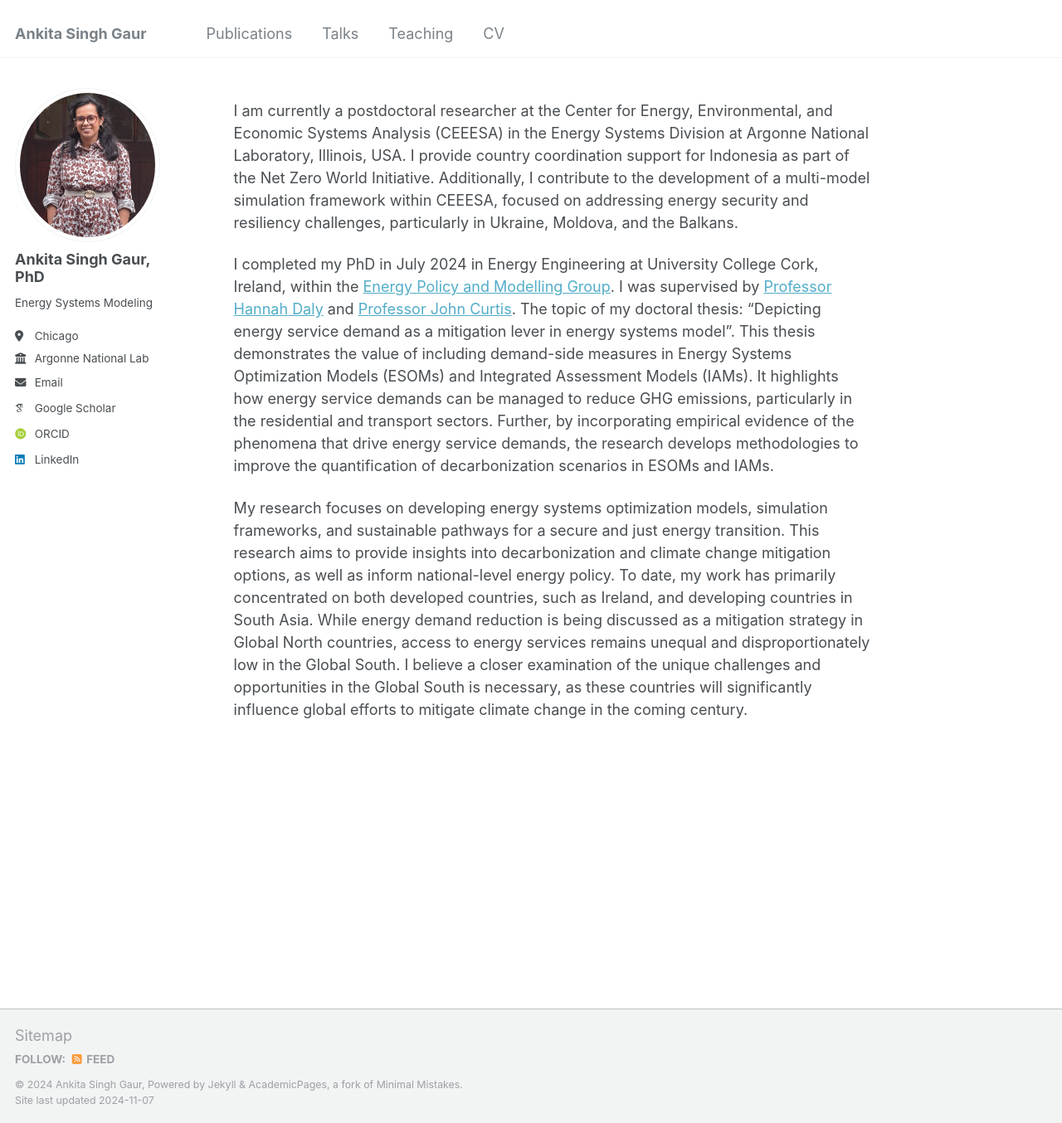
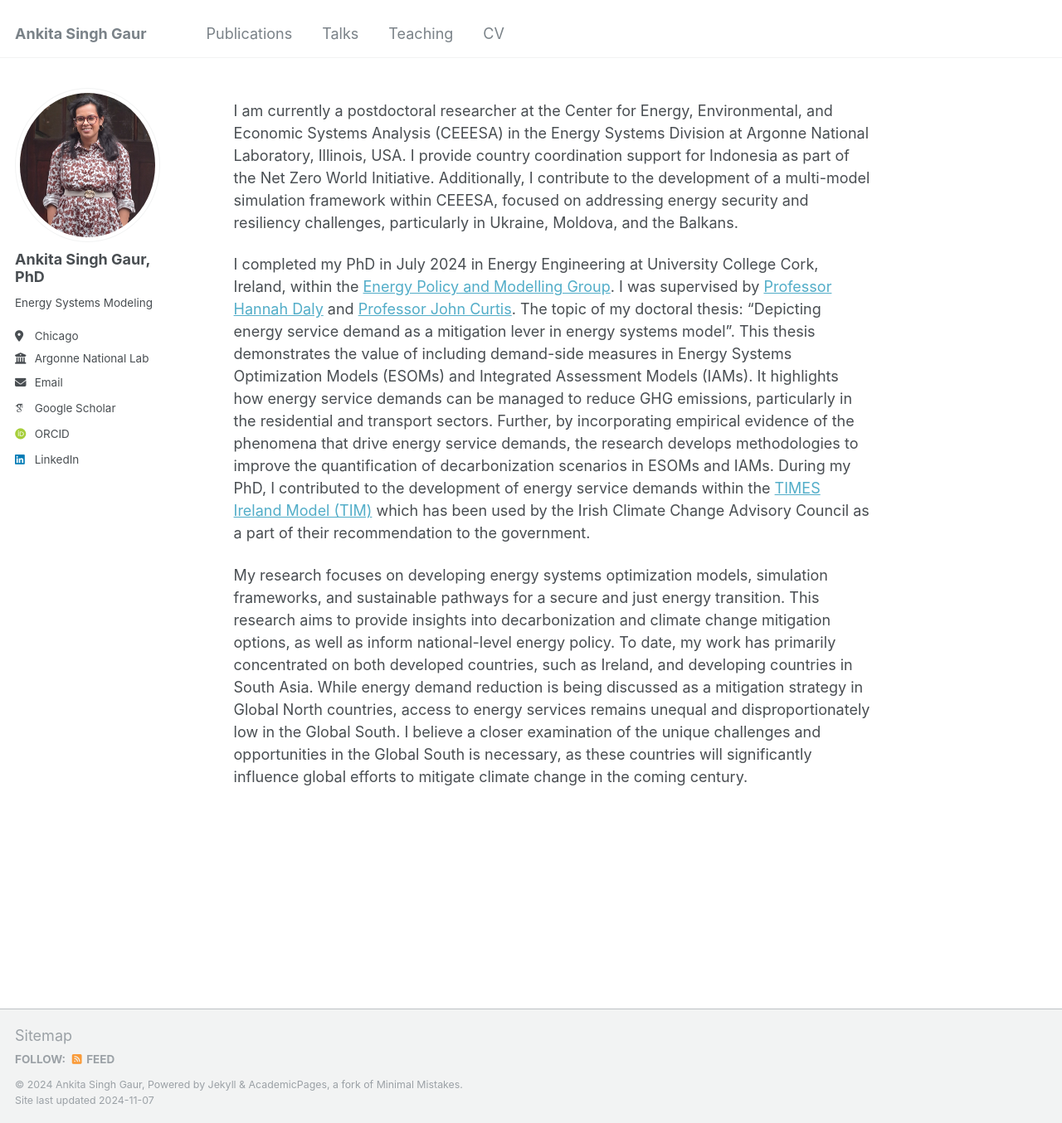
Before and after one commit to ankitagaur93/ankitagaur93.github.io, a Jekyll site: the page built from _pages/about.md, in a window 1280 px wide and 1354 px high. Shown: the whole window at 83% size. Built offline with Jekyll 4.4.1, drawn with Linux system fonts in a browser that asks for light colours; some web fonts are replaced.

Commit message:
Update about.md

```diff
--- a/_pages/about.md
+++ b/_pages/about.md
@@ -9,6 +9,6 @@ redirect_from:
 
 I am currently a postdoctoral researcher at the Center for Energy, Environmental, and Economic Systems Analysis (CEEESA) in the Energy Systems Division at Argonne National Laboratory, Illinois, USA. I provide country coordination support for Indonesia as part of the Net Zero World Initiative. Additionally, I contribute to the development of a multi-model simulation framework within CEEESA, focused on addressing energy security and resiliency challenges, particularly in Ukraine, Moldova, and the Balkans.
 
-I completed my PhD in July 2024 in Energy Engineering at University College Cork, Ireland, within the [Energy Policy and Modelling Group](https://www.ucc.ie/en/epmg/). I was supervised by [Professor Hannah Daly](https://research.ucc.ie/profiles/D021/h.daly@ucc.ie) and [Professor John Curtis](https://www.esri.ie/people/john-curtis). The topic of my doctoral thesis: "Depicting energy service demand as a mitigation lever in energy systems model". This thesis demonstrates the value of including demand-side measures in Energy Systems Optimization Models (ESOMs) and Integrated Assessment Models (IAMs). It highlights how energy service demands can be managed to reduce GHG emissions, particularly in the residential and transport sectors. Further, by incorporating empirical evidence of the phenomena that drive energy service demands, the research develops methodologies to improve the quantification of decarbonization scenarios in ESOMs and IAMs.
+I completed my PhD in July 2024 in Energy Engineering at University College Cork, Ireland, within the [Energy Policy and Modelling Group](https://www.ucc.ie/en/epmg/). I was supervised by [Professor Hannah Daly](https://research.ucc.ie/profiles/D021/h.daly@ucc.ie) and [Professor John Curtis](https://www.esri.ie/people/john-curtis). The topic of my doctoral thesis: "Depicting energy service demand as a mitigation lever in energy systems model". This thesis demonstrates the value of including demand-side measures in Energy Systems Optimization Models (ESOMs) and Integrated Assessment Models (IAMs). It highlights how energy service demands can be managed to reduce GHG emissions, particularly in the residential and transport sectors. Further, by incorporating empirical evidence of the phenomena that drive energy service demands, the research develops methodologies to improve the quantification of decarbonization scenarios in ESOMs and IAMs. During my PhD, I contributed to the development of energy service demands within the [TIMES Ireland Model (TIM)](https://www.ucc.ie/en/epmg/models/tim/#model-developers) which has been used by the Irish Climate Change Advisory Council as a part of their recommendation to the government.
 
 My research focuses on developing energy systems optimization models, simulation frameworks, and sustainable pathways for a secure and just energy transition. This research aims to provide insights into decarbonization and climate change mitigation options, as well as inform national-level energy policy. To date, my work has primarily concentrated on both developed countries, such as Ireland, and developing countries in South Asia. While energy demand reduction is being discussed as a mitigation strategy in Global North countries, access to energy services remains unequal and disproportionately low in the Global South. I believe a closer examination of the unique challenges and opportunities in the Global South is necessary, as these countries will significantly influence global efforts to mitigate climate change in the coming century.
```
